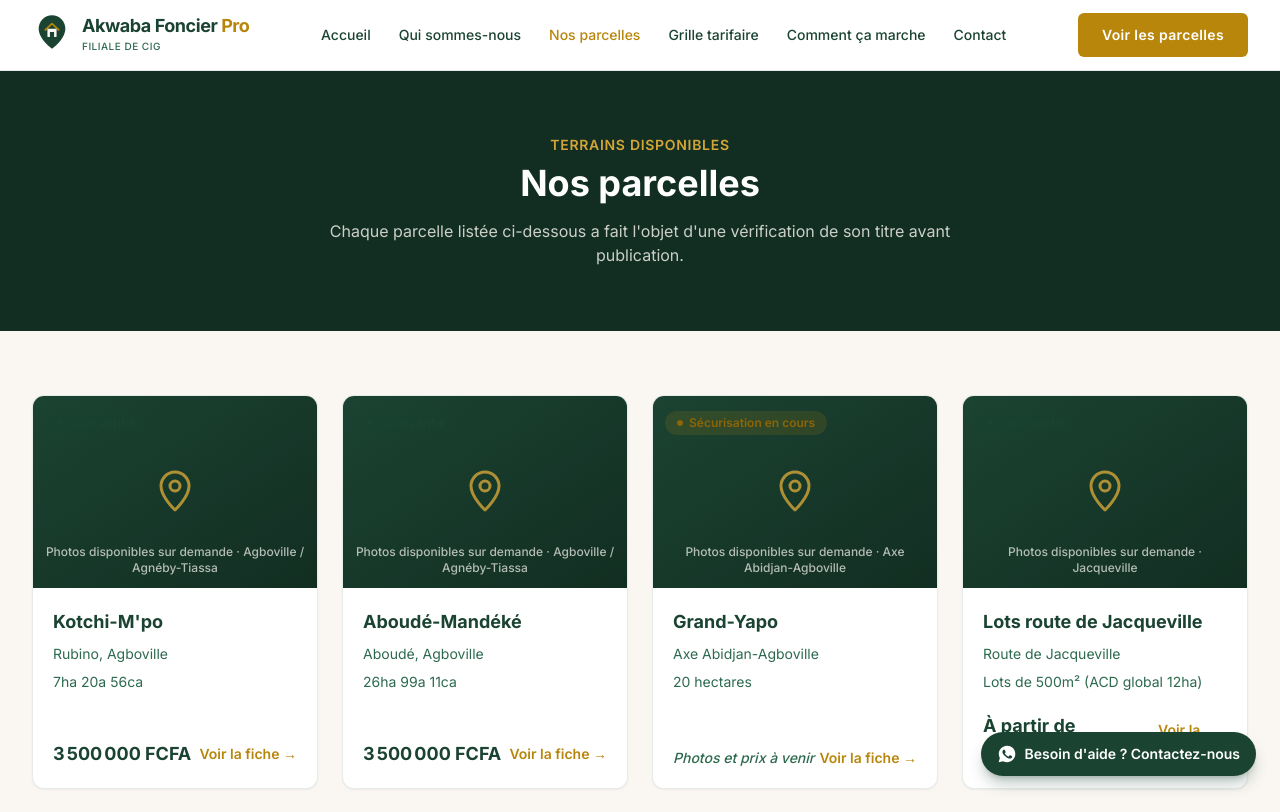
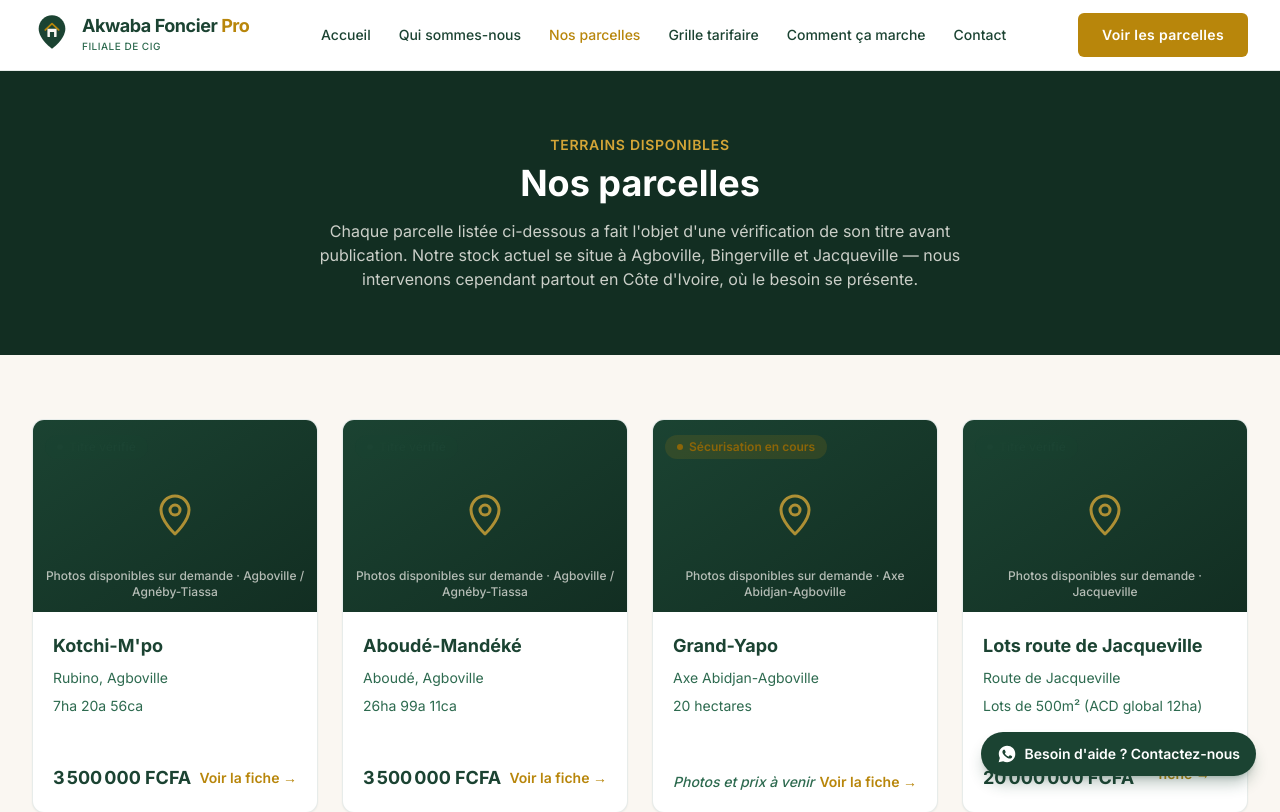
Before and after one commit to yaovision2023-beep/akwaba-foncier-pro, a Next.js app: page /parcelles in a window 1280 px wide. Shown: the top 812 px of the page. Built offline with nearby package versions, Linux system fonts and the light colour scheme.

Commit message:
Elargir le positionnement geographique a toute la Cote d'Ivoire
Les parcelles en stock restent listees par zone (Agboville, Bingerville,
Jacqueville) mais le site ne presente plus ces zones comme une limite
de couverture geographique.

```diff
--- a/src/app/parcelles/page.tsx
+++ b/src/app/parcelles/page.tsx
@@ -6,7 +6,7 @@
 export const metadata: Metadata = {
   title: "Nos parcelles — Akwaba Foncier Pro",
   description:
-    "Découvrez nos terrains vérifiés en Côte d'Ivoire : Agboville, Agnéby-Tiassa, axe Abidjan-Agboville, Jacqueville.",
+    "Nos terrains actuellement disponibles, vérifiés, à Agboville, Agnéby-Tiassa, axe Abidjan-Agboville et Jacqueville — Akwaba Foncier Pro intervient sur toute la Côte d'Ivoire.",
 };
 
 export default function ParcellesPage() {
@@ -22,7 +22,10 @@
           </h1>
           <p className="mt-4 text-cream/80">
             Chaque parcelle listée ci-dessous a fait l&apos;objet d&apos;une
-            vérification de son titre avant publication.
+            vérification de son titre avant publication. Notre stock actuel
+            se situe à Agboville, Bingerville et Jacqueville — nous
+            intervenons cependant partout en Côte d&apos;Ivoire, où le
+            besoin se présente.
           </p>
         </div>
       </section>
--- a/src/app/qui-sommes-nous/page.tsx
+++ b/src/app/qui-sommes-nous/page.tsx
@@ -11,7 +11,7 @@
     id: "qui-sommes-nous",
     title: "Qui sommes-nous",
     paragraphs: [
-      "Akwaba Foncier Pro est la plateforme d'intermédiation foncière de CHIM IVOIRE GROUP SARL (CIG), structure enregistrée à Abidjan, Cocody, sous le RCCM CI-ABJ-03-2024-B13-07254. Nous accompagnons la diaspora ivoirienne et les investisseurs locaux dans l'acquisition de terrains, lots et îlots sécurisés à Agboville, Bingerville et leurs environs. Au-delà de la vente et de la location, nous structurons également des projets de construction sur mesure — immeubles et résidences en copropriété, montés en SCI selon les besoins du client. Notre différence : chaque dossier est vérifié avant d'être présenté, et chaque paiement transite exclusivement par un notaire partenaire.",
+      "Akwaba Foncier Pro est la plateforme d'intermédiation foncière de CHIM IVOIRE GROUP SARL (CIG), structure enregistrée à Abidjan, Cocody, sous le RCCM CI-ABJ-03-2024-B13-07254. Nous accompagnons la diaspora ivoirienne et les investisseurs locaux dans l'acquisition de terrains, lots et îlots sécurisés partout en Côte d'Ivoire, où le besoin se présente. Au-delà de la vente et de la location, nous structurons également des projets de construction sur mesure — immeubles et résidences en copropriété, montés en SCI selon les besoins du client. Notre différence : chaque dossier est vérifié avant d'être présenté, et chaque paiement transite exclusivement par un notaire partenaire.",
     ],
   },
   {
@@ -41,7 +41,7 @@
     id: "ancrage",
     title: "Notre ancrage",
     paragraphs: [
-      "Implantés à Abidjan, nous couvrons progressivement les zones foncières stratégiques de Côte d'Ivoire — Agboville, Bingerville, et au-delà. Notre réseau grandit pour connecter la diaspora ivoirienne et les investisseurs internationaux à des opportunités foncières vérifiées, où qu'ils se trouvent dans le monde.",
+      "Implantés à Abidjan, nous intervenons sur l'ensemble du territoire ivoirien, partout où un besoin foncier se présente. Notre réseau grandit pour connecter la diaspora ivoirienne et les investisseurs internationaux à des opportunités foncières vérifiées, où qu'ils se trouvent dans le monde.",
     ],
   },
   {
--- a/src/components/home/StatsSection.tsx
+++ b/src/components/home/StatsSection.tsx
@@ -12,8 +12,8 @@
     },
     {
       value: siteStats.zonesCovered.length,
-      label: "Zones couvertes",
-      caption: siteStats.zonesCovered.join(" · "),
+      label: "Zones en stock actuellement",
+      caption: `${siteStats.zonesCovered.join(" · ")} — intervention sur toute la Côte d'Ivoire`,
     },
   ];
 
```
